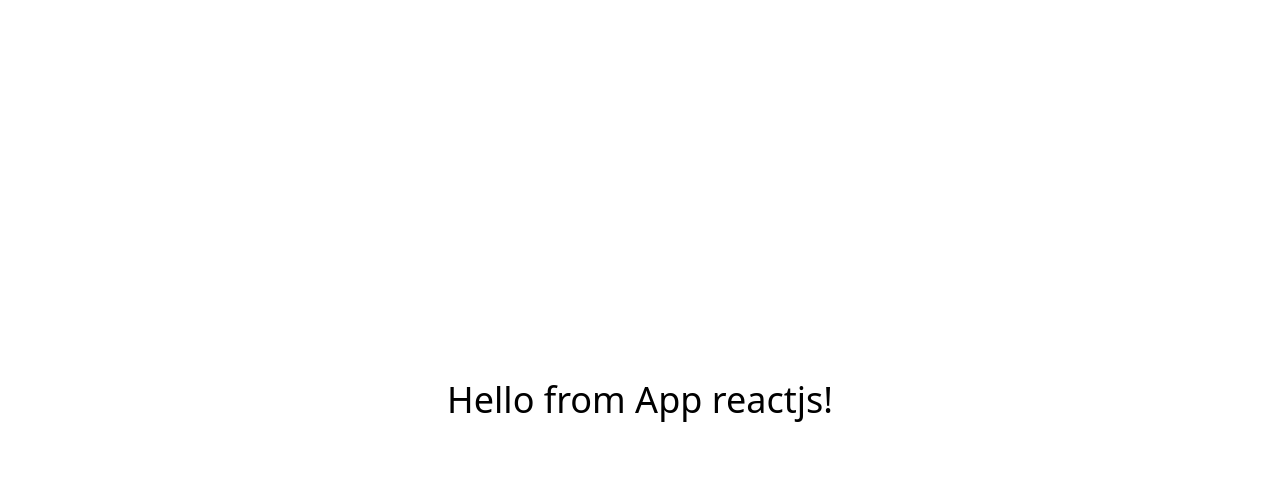
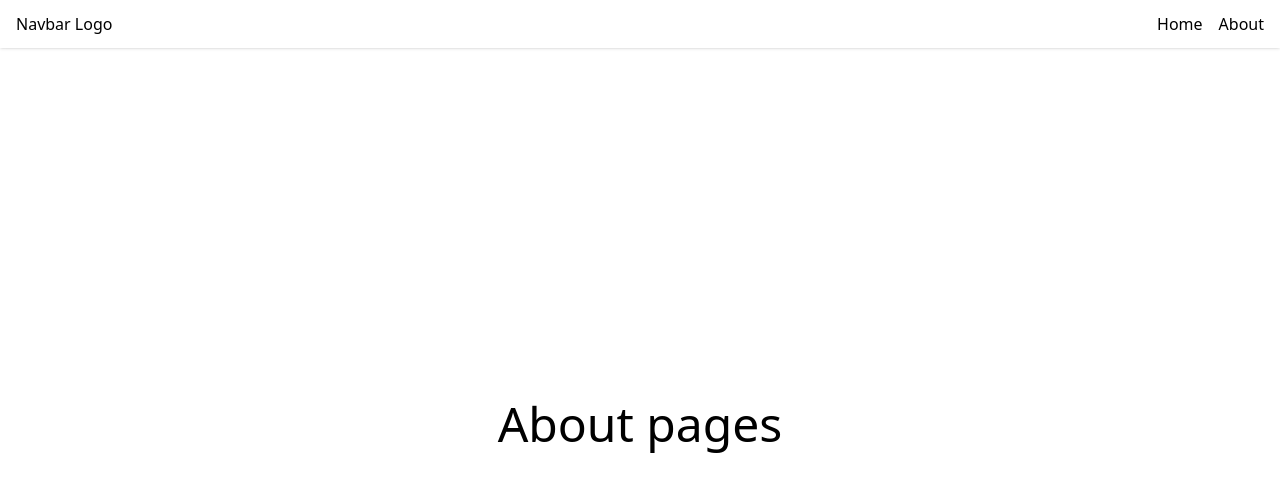
Before and after one commit to fathur-md/my-react-app, a React (Vite) app: page /my-react-app/about in a window 1280 px wide. Shown: the top 492 px of the page. Built offline with nearby package versions, Linux system fonts and the light colour scheme.

Commit message:
Add layouts, Navbar, and page components

```diff
--- a/src/App.jsx
+++ b/src/App.jsx
@@ -1,10 +1,19 @@
+import { BrowserRouter as Router, Routes, Route } from "react-router-dom";
+import { Home } from "./pages/Home";
+import { About } from "./pages/About";
+import { Navbar } from "./components/Navbar";
+import { MainLayout } from "./layouts/MainLayout";
+
 function App() {
   return (
-    <>
-      <div className="flex items-center justify-center antialiased p-4 min-h-dvh">
-        <h1 className="text-4xl">Hello from App reactjs!</h1>
-      </div>
-    </>
+    <Router basename="/my-react-app">
+      <Routes>
+        <Route element={<MainLayout />}>
+          <Route index element={<Home />} />
+          <Route path="/about" element={<About />} />
+        </Route>
+      </Routes>
+    </Router>
   );
 }
 
--- /dev/null
+++ b/src/components/Navbar.jsx
@@ -0,0 +1,17 @@
+import { Link } from "react-router-dom";
+
+export const Navbar = () => {
+  return (
+    <nav className="fixed top-0 inset-x-0 h-12 flex">
+      <div className="w-full backdrop-blur-sm shadow-sm flex items-center justify-between px-4">
+        <div>
+          <h1>Navbar Logo</h1>
+        </div>
+        <div className="flex gap-4">
+          <Link to="/">Home</Link>
+          <Link to="/about">About</Link>
+        </div>
+      </div>
+    </nav>
+  );
+};
--- /dev/null
+++ b/src/layouts/MainLayout.jsx
@@ -0,0 +1,13 @@
+import { Outlet } from "react-router-dom";
+import { Navbar } from "../components/Navbar";
+
+export const MainLayout = () => {
+  return (
+    <div className="min-h-dvh flex flex-col antialiased">
+      <Navbar />
+      <main className="flex-1 flex">
+        <Outlet />
+      </main>
+    </div>
+  );
+};
--- /dev/null
+++ b/src/pages/About.jsx
@@ -0,0 +1,9 @@
+export const About = () => {
+  return (
+    <div className="pt-12 flex w-full">
+      <div className="p-4 container mx-auto flex items-center justify-center w-full">
+        <h1 className="text-5xl">About pages</h1>
+      </div>
+    </div>
+  );
+};
--- /dev/null
+++ b/src/pages/Home.jsx
@@ -0,0 +1,9 @@
+export const Home = () => {
+  return (
+    <div className="pt-12 flex">
+      <div className="p-4 container mx-auto flex items-center justify-center w-full">
+        <h1 className="text-5xl">Home page</h1>
+      </div>
+    </div>
+  );
+};
```
